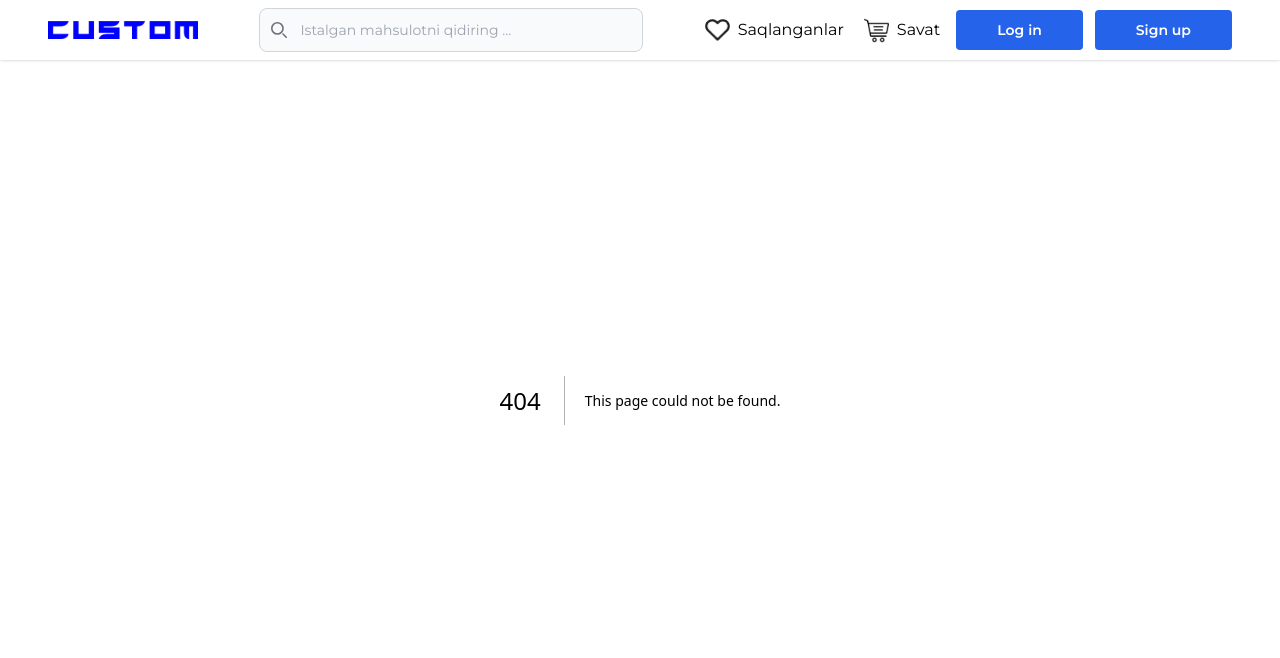
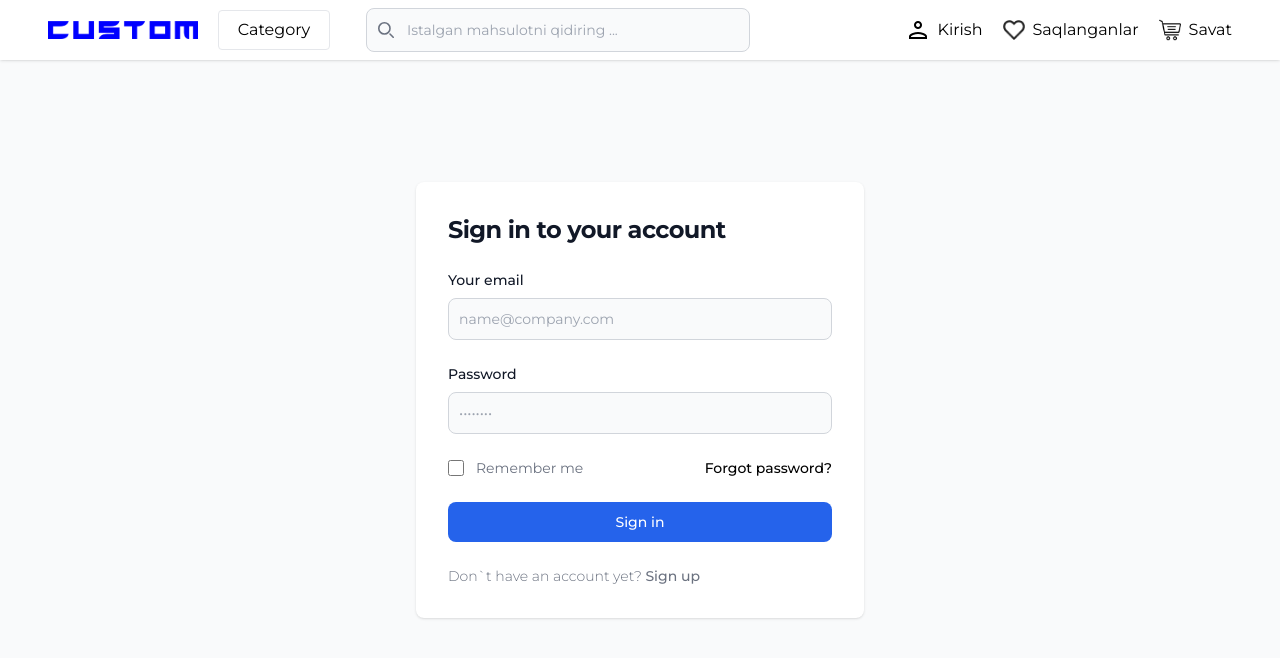
Before and after one commit to rasuloff96/custom.com, a Next.js app: page /access in a window 1280 px wide. Before the commit this address had no page. Shown: the top 658 px of the page. Built offline with nearby package versions, Linux system fonts and the light colour scheme.

Commit message:
Yangi sahifalar va navigation qism yangilandi

```diff
--- /dev/null
+++ b/src/app/(.)acces/[id]/page.tsx
@@ -0,0 +1,59 @@
+"use client"
+import { useState, useEffect } from "react"
+import { Dialog } from "@headlessui/react"
+import { useParams, useRouter } from "next/navigation"
+import { ProductType } from "@/interfaces"
+
+
+const AccessPage = () => {
+    const [loading, setLoading] = useState(false)
+    const [isOpen, setIsOpen] = useState(true)
+    const [product, setProduct] = useState<ProductType>()
+
+    const { id } = useParams()
+    const router = useRouter()
+
+    useEffect(() => {
+        async function getData() {
+            setLoading(true);
+            const res = await fetch(
+                `https://fakestoreapi.com/products/${id}`
+            );
+            const product = await res.json();
+            setProduct(product);
+            setLoading(false);
+        }
+
+        getData();
+    }, [id]);
+
+    return (
+        <Dialog
+            open={isOpen}
+            onClose={() => {
+                setIsOpen(false)
+                router.back()
+            }}
+            className="relative z-50"
+        >
+            <div className="fixed inset-0 bg-black/30" aria-hidden="true" />
+            <div className="fixed inset-0 overflow-y-auto">
+                <div className="flex min-h-full items-center justify-center p-4">
+                    <Dialog.Panel className={"mx-auto max-w-3xl rounded bg-white p-10"}>
+                        {loading ? (
+                            <div className='h-8 w-8 rounded-full border-2 border-dotted border-blue-600 animate-spin' />
+                        ) : (
+                            <div>
+                                <form>
+                                    <input type="text" placeholder="Name" />
+                                </form>
+                            </div>
+                        )}
+                    </Dialog.Panel>
+                </div>
+            </div>
+        </Dialog>
+    )
+}
+
+export default AccessPage
--- /dev/null
+++ b/src/app/access/page.tsx
@@ -0,0 +1,43 @@
+
+const AccessPage = () => {
+    return (
+        <section className="bg-gray-50 dark:bg-gray-900">
+            <div className="flex flex-col items-center justify-center px-6 py-8 mx-auto md:h-screen lg:py-0">
+                <div className="w-full bg-white rounded-lg shadow dark:border md:mt-0 sm:max-w-md xl:p-0 dark:bg-gray-800 dark:border-gray-700">
+                    <div className="p-6 space-y-4 md:space-y-6 sm:p-8">
+                        <h1 className="text-xl font-bold leading-tight tracking-tight text-gray-900 md:text-2xl dark:text-white">
+                            Sign in to your account
+                        </h1>
+                        <form className="space-y-4 md:space-y-6" action="#">
+                            <div>
+                                <label htmlFor="email" className="block mb-2 text-sm font-medium text-gray-900 dark:text-white">Your email</label>
+                                <input type="email" name="email" id="email" className="bg-gray-50 border border-gray-300 text-gray-900 sm:text-sm rounded-lg focus:ring-primary-600 focus:border-primary-600 block w-full p-2.5 dark:bg-gray-700 dark:border-gray-600 dark:placeholder-gray-400 dark:text-white dark:focus:ring-blue-500 dark:focus:border-blue-500" placeholder="name@company.com" />
+                            </div>
+                            <div>
+                                <label htmlFor="password" className="block mb-2 text-sm font-medium text-gray-900 dark:text-white">Password</label>
+                                <input type="password" name="password" id="password" placeholder="••••••••" className="bg-gray-50 border border-gray-300 text-gray-900 sm:text-sm rounded-lg focus:ring-primary-600 focus:border-primary-600 block w-full p-2.5 dark:bg-gray-700 dark:border-gray-600 dark:placeholder-gray-400 dark:text-white dark:focus:ring-blue-500 dark:focus:border-blue-500" />
+                            </div>
+                            <div className="flex items-center justify-between">
+                                <div className="flex items-start">
+                                    <div className="flex items-center h-5">
+                                        <input id="remember" aria-describedby="remember" type="checkbox" className="w-4 h-4 border border-gray-300 rounded bg-gray-50 focus:ring-3 focus:ring-primary-300 dark:bg-gray-700 dark:border-gray-600 dark:focus:ring-primary-600 dark:ring-offset-gray-800" />
+                                    </div>
+                                    <div className="ml-3 text-sm">
+                                        <label htmlFor="remember" className="text-gray-500 dark:text-gray-300">Remember me</label>
+                                    </div>
+                                </div>
+                                <a href="#" className="text-sm font-medium text-primary-600 hover:underline dark:text-primary-500">Forgot password?</a>
+                            </div>
+                            <button type="submit" className="w-full text-white bg-blue-600 hover:bg-blue-700 focus:ring-4 focus:outline-none focus:ring-primary-300 font-medium rounded-lg text-sm px-5 py-2.5 text-center dark:bg-primary-600 dark:hover:bg-primary-700 dark:focus:ring-primary-800">Sign in</button>
+                            <p className="text-sm font-light text-gray-500 dark:text-gray-400">
+                                Don`t have an account yet? <a href="#" className="font-medium text-primary-600 hover:underline dark:text-primary-500">Sign up</a>
+                            </p>
+                        </form>
+                    </div>
+                </div>
+            </div>
+        </section>
+    )
+}
+
+export default AccessPage
--- a/src/components/navbar.tsx
+++ b/src/components/navbar.tsx
@@ -16,6 +16,8 @@ const Navbar = () => {
 
   return (
     <header className=" flex items-center px-4 md:px-12 py-2 justify-between fixed top-0 w-full z-50 shadow bg-white ">
+
+      <div className="flex justify-center items-center gap-5">
       <Link href={"/"}>
         <Image
           src={"/custom-logo.png"}
@@ -24,6 +26,26 @@ const Navbar = () => {
           height={40}
         />
       </Link>
+
+      <div className="border rounded w-28 h-10 flex justify-center items-center">
+        <p className="text-base ">Category</p>
+      </div>
+
+      <form className="flex w-96 ml-4 mr-5">
+        <label htmlFor="default-search" className="mb-2 text-sm font-medium text-gray-900 sr-only dark:text-white">Search</label>
+        <div className="relative w-full" >
+          <div className="absolute inset-y-0 start-0 flex items-center ps-3 pointer-events-none">
+            <svg className="w-4 h-4 text-gray-500 dark:text-gray-400" aria-hidden="true" xmlns="http://www.w3.org/2000/svg" fill="none" viewBox="0 0 20 20">
+              <path stroke="currentColor" stroke-linecap="round" stroke-linejoin="round" stroke-width="2" d="m19 19-4-4m0-7A7 7 0 1 1 1 8a7 7 0 0 1 14 0Z" />
+            </svg>
+          </div>
+          <input type="search" id="default-search" className="block w-full h-11 p-4 ps-10 text-sm text-gray-900 border border-gray-300 rounded-lg bg-gray-50 focus:ring-blue-500 focus:border-blue-500 dark:bg-gray-700 dark:border-gray-600 dark:placeholder-gray-400 dark:text-white dark:focus:ring-blue-500 dark:focus:border-blue-500" placeholder="Istalgan mahsulotni qidiring ..." required />
+          {/* Submit Button */}
+          {/* <button type="submit" className="text-white h-9 absolute end-2.5 bottom-2.5 bg-blue-700 hover:bg-blue-800 focus:ring-4 focus:outline-none focus:ring-blue-300 font-medium rounded-lg text-sm px-4 py-2 dark:bg-blue-600 dark:hover:bg-blue-700 dark:focus:ring-blue-800">Search</button> */}
+        </div>
+      </form>
+      </div>
+
 
 
       {/* <TEDropdown className="flex justify-center">
@@ -67,32 +89,35 @@ const Navbar = () => {
 
 
 
-      <form className="flex w-96">
-        <label htmlFor="default-search" className="mb-2 text-sm font-medium text-gray-900 sr-only dark:text-white">Search</label>
-        <div className="relative w-full" >
-          <div className="absolute inset-y-0 start-0 flex items-center ps-3 pointer-events-none">
-            <svg className="w-4 h-4 text-gray-500 dark:text-gray-400" aria-hidden="true" xmlns="http://www.w3.org/2000/svg" fill="none" viewBox="0 0 20 20">
-              <path stroke="currentColor" stroke-linecap="round" stroke-linejoin="round" stroke-width="2" d="m19 19-4-4m0-7A7 7 0 1 1 1 8a7 7 0 0 1 14 0Z" />
-            </svg>
-          </div>
-          <input type="search" id="default-search" className="block w-full h-11 p-4 ps-10 text-sm text-gray-900 border border-gray-300 rounded-lg bg-gray-50 focus:ring-blue-500 focus:border-blue-500 dark:bg-gray-700 dark:border-gray-600 dark:placeholder-gray-400 dark:text-white dark:focus:ring-blue-500 dark:focus:border-blue-500" placeholder="Istalgan mahsulotni qidiring ..." required />
-          {/* Submit Button */}
-          {/* <button type="submit" className="text-white h-9 absolute end-2.5 bottom-2.5 bg-blue-700 hover:bg-blue-800 focus:ring-4 focus:outline-none focus:ring-blue-300 font-medium rounded-lg text-sm px-4 py-2 dark:bg-blue-600 dark:hover:bg-blue-700 dark:focus:ring-blue-800">Search</button> */}
-        </div>
-      </form>
 
 
       <div className="flex items-center space-x-2.5 text-sm">
-        <nav className="md:ml-auto flex flex-wrap items-center text-base justify-center">
+        <nav className="md:ml-auto flex flex-wrap items-center select-none text-base justify-center">
           {/* <Link href={'/'} className="mr-5 hover:text-gray-900 cursor-pointer">Home page</Link>
           <Link href={'/products'} className="mr-5 hover:text-gray-900 cursor-pointer">All products</Link>
           <Link href={'/contacts'} className="mr-5 hover:text-gray-900 cursor-pointer">Contacts</Link> */}
 
+
+
+          {/* Kirish */}
+          <Link
+          href={"/access"}
+          className="flex justify-center items-center mr-5"
+          >
+            <Image
+            src={"/user.png"}
+            alt="user icon"
+            width={24}
+            height={24}
+            />
+          <p className="text-base ml-2">Kirish</p>
+          </Link>
+
           {/* saqlanganlar */}
           <Link href={"/wishes"} className="flex justify-center items-center mr-5">
             <Image src={"/like.png"}
-              width={25}
-              height={25}
+              width={22}
+              height={22}
               alt="saqlangan mahsulotlar"
             />
             <p className="text-base ml-2">Saqlanganlar</p>
@@ -101,12 +126,14 @@ const Navbar = () => {
           <Link href={"/shopping-cart"} className="flex justify-center items-center">
             <Image src={"/shopping-cart.png"}
               alt="basket icon"
-              width={25}
-              height={25}
+              width={22}
+              height={22}
             />
             <p className="text-base ml-2">Savat</p>
           </Link>
-          <Link href={"/log-in"} className="ml-2 mr-1">
+
+         {/* Tizmiga kirish va ro'yxatdan o'tish tugmasi */}
+          {/* <Link href={"/log-in"} className="ml-2 mr-1">
             <button className='button flex justify-center items-center w-33 h-10 ml-2 text-sm bg-blue-600 text-white border-transparent hover:border-blue-600 hover:bg-transparent hover:text-black'>
               Log in
             </button>
@@ -115,7 +142,7 @@ const Navbar = () => {
             <button className="button flex justify-center items-center w-33 h-10 ml-2 text-sm bg-blue-600 text-white border-transparent hover:border-blue-600 hover:bg-transparent hover:text-black">
               Sign up
             </button>
-          </Link>
+          </Link> */}
 
           {/* User Profile Here */}
           {/* <Link href={"/client-profile"}>
```
Also changed, not shown: public/user.png.
